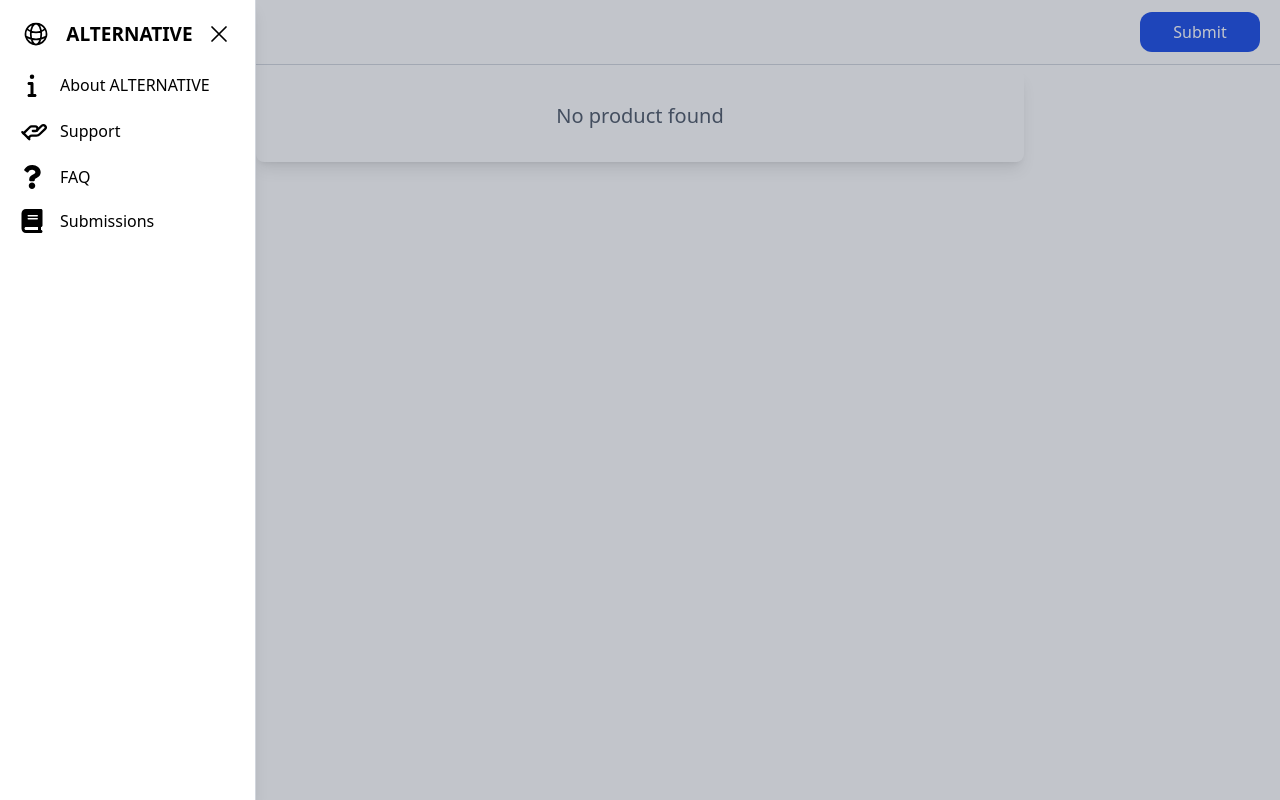
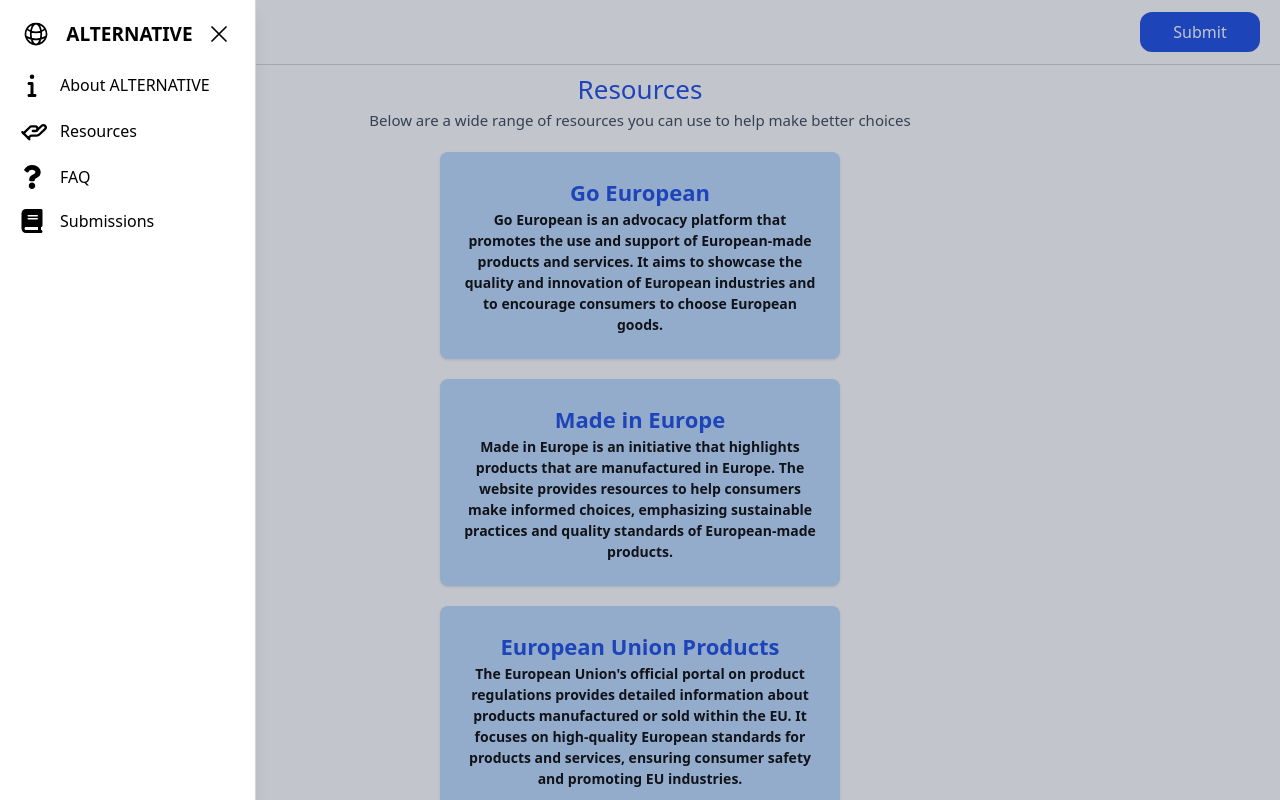
Before and after one commit to pzadev/ALTERNATIVEE, a React (Vite) app in the folder FE/: page /resources in a window 1280 px wide. Both pictures are taken after a click on the icon 32 px from the left and 32 px from the top of the page. Shown: the top 800 px of the page. Built offline with nearby package versions, Linux system fonts and the light colour scheme; no server answers.

Commit message:
BE image fix

```diff
--- a/FE/src/Components/App.tsx
+++ b/FE/src/Components/App.tsx
@@ -7,6 +7,7 @@ import About from "./About";
 // import Error from "./Error";
 import Submissions from "./Submissions";
 import Faq from "./Faq";
+import Resources from "./Resources";
 
 function App() {
   return (
@@ -20,6 +21,7 @@ function App() {
           <Route path="/submissions" element={<Submissions />} />
           <Route path="/:alternative" element={<Item />} />
           <Route path="/faq" element={<Faq />} />
+          <Route path="/resources" element={<Resources />} />
           {/* <Route path="/*" element={<Error />} /> */}
         </Routes>
       </div>
--- a/FE/src/Components/Directory.tsx
+++ b/FE/src/Components/Directory.tsx
@@ -77,7 +77,7 @@ const Directory = () => {
 
   useEffect(() => {
     if (selectedCategory) {
-      const filteredItems = friendlyItems.filter((item) =>
+      const filteredItems = filteredFriendlyProducts.filter((item) =>
         item.Category.includes(selectedCategory)
       );
       setFilteredFriendlyProducts(filteredItems);
@@ -106,7 +106,7 @@ const Directory = () => {
 
   useEffect(() => {
     if (selectedCountry) {
-      const filteredByCountry = friendlyItems.filter(
+      const filteredByCountry = filteredFriendlyProducts.filter(
         (item) => item.Country === selectedCountry
       );
       setFilteredFriendlyProducts(filteredByCountry);
@@ -121,7 +121,19 @@ const Directory = () => {
 
   const handleVoteUpdate = async (voteChange: number, productName: string) => {
     try {
+      const votedProducts = JSON.parse(
+        localStorage.getItem("votedProducts") || "[]"
+      );
+
+      if (votedProducts.includes(productName)) {
+        alert("You can only vote once for each product!");
+        return;
+      }
+
       await updateVotes(voteChange, productName);
+
+      votedProducts.push(productName);
+      localStorage.setItem("votedProducts", JSON.stringify(votedProducts));
 
       setFilteredFriendlyProducts((prevItems) =>
         prevItems.map((item) =>
@@ -146,11 +158,44 @@ const Directory = () => {
         below to view popular items and their alternatives or to view friendly
         products from friendly companies.
       </h3>
+
+      <div className="flex gap-5 w-[100%] mt-4 mb-4 justify-center items-center">
+        <button
+          className={` cursor-pointer w-15 h-7 flex items-center bg-gray-300 rounded-full p-1 transition ${
+            showProducts ? "bg-green-500" : "bg-gray-400"
+          }`}
+          onClick={handleProductButton}
+        >
+          <span
+            className={`w-6 h-6 bg-white rounded-full shadow-md transition-transform transform ${
+              showProducts ? "translate-x-7" : "translate-x-0"
+            }`}
+          ></span>
+        </button>
+
+        {showProducts ? (
+          <input
+            type="text"
+            placeholder="Find An Alternative To..."
+            value={productSearchQuery}
+            onChange={(e) => setProductSearchQuery(e.target.value)}
+            className="p-2 border border-black rounded-xl w-[65%] max-w-80"
+          />
+        ) : (
+          <input
+            type="text"
+            placeholder="Search Friendly Products"
+            value={friendlySearchQuery}
+            onChange={(e) => setFriendlySearchQuery(e.target.value)}
+            className="p-2 border border-black rounded-xl w-[65%] max-w-80"
+          />
+        )}
+      </div>
       <div className="flex gap-4 w-[85%] justify-center items-center">
         {categoryFilter.length > 0 && !showProducts && (
           <div className="flex ">
             <select
-              className="h-9 w-[100%] max-w-100 rounded-xl border border-grey-300"
+              className="h-9 w-[100%] max-w-100 rounded-xl border border-gray-400"
               value={selectedCategory || "all"}
               onChange={(e) => {
                 if (e.target.value === "all") {
@@ -184,7 +229,7 @@ const Directory = () => {
             <select
               value={selectedCountry}
               onChange={(e) => setSelectedCountry(e.target.value)}
-              className="h-9 w-[100%] max-w-100 border border-black rounded-xl"
+              className="h-9 w-[100%] max-w-100 border border-gray-400 rounded-xl"
             >
               <option value="">All Countries</option>
               {countryFilter.map((country, index) => (
@@ -194,39 +239,6 @@ const Directory = () => {
               ))}
             </select>
           </div>
-        )}
-      </div>
-
-      <div className="flex gap-5 w-[100%] mt-4 mb-4 justify-center items-center">
-        <button
-          className={` cursor-pointer w-15 h-7 flex items-center bg-gray-300 rounded-full p-1 transition ${
-            showProducts ? "bg-green-500" : "bg-gray-400"
-          }`}
-          onClick={handleProductButton}
-        >
-          <span
-            className={`w-6 h-6 bg-white rounded-full shadow-md transition-transform transform ${
-              showProducts ? "translate-x-7" : "translate-x-0"
-            }`}
-          ></span>
-        </button>
-
-        {showProducts ? (
-          <input
-            type="text"
-            placeholder="Find An Alternative To..."
-            value={productSearchQuery}
-            onChange={(e) => setProductSearchQuery(e.target.value)}
-            className="p-2 border border-black rounded-xl w-[65%] max-w-80"
-          />
-        ) : (
-          <input
-            type="text"
-            placeholder="Search Friendly Products"
-            value={friendlySearchQuery}
-            onChange={(e) => setFriendlySearchQuery(e.target.value)}
-            className="p-2 border border-black rounded-xl w-[65%] max-w-80"
-          />
         )}
       </div>
 
@@ -344,6 +356,14 @@ const Directory = () => {
         ""
       )}
 
+      {filteredFriendlyProducts.length === 0 && !showProducts && (
+        <div className="mt-5">
+          <text className="text-blue-800 font-bold text-[19px]">
+            No products found in these search terms
+          </text>
+        </div>
+      )}
+
       {/* Unfriendly Products */}
       {filteredProducts.length > 0 && showProducts ? (
         <div className="flex flex-wrap justify-center gap-10">
--- a/FE/src/Components/Item.tsx
+++ b/FE/src/Components/Item.tsx
@@ -1,6 +1,7 @@
 import { useEffect, useState } from "react";
 import { useParams } from "react-router-dom";
 import { getItems } from "../api";
+import { updateVotes } from "../api";
 
 const Item = () => {
   const { alternative } = useParams();
@@ -21,7 +22,7 @@ const Item = () => {
         if (foundProduct) {
           setProduct(foundProduct);
         } else {
-          return
+          return;
         }
       } catch (error) {
         setError("Failed to fetch data!");
@@ -36,6 +37,14 @@ const Item = () => {
       fetchItemData();
     }
   }, []);
+
+  const handleVoteUpdate = async (voteChange: number, productName: string) => {
+    try {
+      await updateVotes(voteChange, productName);
+    } catch (error) {
+      console.error("Error updating votes:", error);
+    }
+  };
 
   if (loading) {
     return <div>Loading...</div>;
@@ -59,6 +68,23 @@ const Item = () => {
             <h1 className="text-3xl font-semibold text-gray-800">
               {product.Name}
             </h1>
+
+            <div className="flex items-center justify-center mt-3 space-x-3">
+              <button
+                className=" cursor-pointer bg-green-500 px-3 py-1 rounded text-white text-sm hover:bg-green-600 transition"
+                onClick={() => handleVoteUpdate(1, product.Name)}
+              >
+                ▲ Upvote
+              </button>
+              <span className="text-lg font-bold">{product.Votes}</span>
+
+              <button
+                className="cursor-pointer bg-red-500 px-3 py-1 rounded text-white text-sm hover:bg-red-600 transition"
+                onClick={() => handleVoteUpdate(-1, product.Name)}
+              >
+                ▼ Downvote
+              </button>
+            </div>
 
             <p className="text-lg text-black">
               <strong className="font-medium"></strong>
--- /dev/null
+++ b/FE/src/Components/Resources.tsx
@@ -0,0 +1,57 @@
+const Resources = () => {
+  const resources = [
+    {
+      name: "Go European",
+      link: "https://www.goeuropean.org",
+      description:
+        "Go European is an advocacy platform that promotes the use and support of European-made products and services. It aims to showcase the quality and innovation of European industries and to encourage consumers to choose European goods.",
+    },
+    {
+      name: "Made in Europe",
+      link: "https://www.madeineurope.org",
+      description:
+        "Made in Europe is an initiative that highlights products that are manufactured in Europe. The website provides resources to help consumers make informed choices, emphasizing sustainable practices and quality standards of European-made products.",
+    },
+    {
+      name: "European Union Products",
+      link: "https://europa.eu/youreurope/business/market-regulation/product-requirements/eu-products_en",
+      description:
+        "The European Union's official portal on product regulations provides detailed information about products manufactured or sold within the EU. It focuses on high-quality European standards for products and services, ensuring consumer safety and promoting EU industries.",
+    },
+    {
+      name: "Buy Canadian",
+      link: "https://www.buycanadian.ca",
+      description:
+        "Buy Canadian is a website that advocates for the purchase and support of Canadian-made products and services. The platform promotes local industries, farmers, artisans, and businesses, emphasizing quality and sustainability in Canadian products.",
+    },
+    {
+      name: "Canadian Manufacturers & Exporters (CME)",
+      link: "https://cme-mec.ca",
+      description:
+        "CME is Canada's leading trade and industry association, focusing on the advancement of Canadian manufacturing. Their platform provides resources and support for Canadian manufacturers, promoting innovation, sustainability, and international trade for Canadian-made goods.",
+    },
+  ];
+
+  return (
+    <div className="flex flex-col items-center text-center">
+      <h1 className="text-center text-[26px] text-blue-700">Resources</h1>
+      <h2 className="text-gray-700 text-center text-[15px]  mb-5">
+        Below are a wide range of resources you can use to help make better
+        choices
+      </h2>
+      {resources.map((resource, index) => (
+        <div
+          key={index}
+          className="hover:scale-105 transition-transform duration-100 font-bold bg-blue-200 w-100 h-auto p-6 mb-5 rounded-lg shadow-sm flex flex-col items-center text-center cursor-pointer"
+        >
+          <a href={resource.link}>
+          <h3 className="text-[22px] hover:text-green-500 text-blue-700 cursor-pointer
+text-decoration-line: underline;">{resource.name}</h3>
+          </a>
+          <span className="text-[14px]">{resource.description}</span>
+        </div>
+      ))}
+    </div>
+  );
+};
+export default Resources;
--- a/FE/src/Components/Sidebar.tsx
+++ b/FE/src/Components/Sidebar.tsx
@@ -66,12 +66,12 @@ const Sidebar = ({ setIsSidebarOpen, isSidebarOpen }: SidebarProps) => {
           </li>
           <li className="mb-5">
             <Link
-              to="/support"
+              to="/resources"
               className="flex items-center text-black hover:text-blue-500"
               onClick={() => setIsSidebarOpen(false)}
             >
               <LuHandHelping className="h-7 w-7 mr-3" />
-              Support
+              Resources
             </Link>
           </li>
           <li className="mb-5">
```
Also changed, not shown: 1 other file (tests, documents, lock files or other folders).
